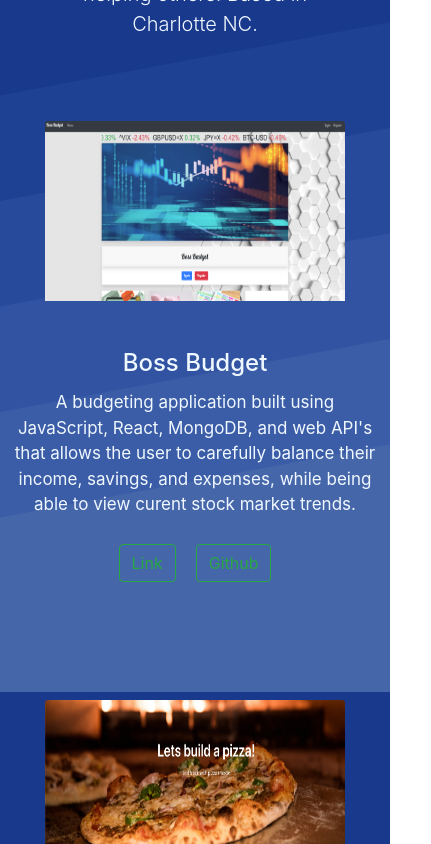
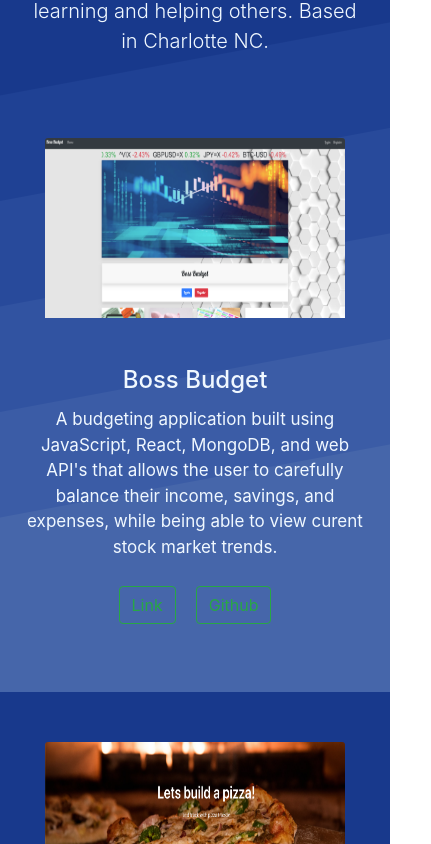
Before and after one commit to cag-martinez/Portfolio, a React (Create React App) app: page / in a window 390 px wide. Shown: the part 1840-2684 px from the top of the page, 431 px wide, since content can reach past the window. Built offline with nearby package versions, Linux system fonts and the light colour scheme; a web font is replaced by a local one.

Commit message:
fixed padding on the cards to alighn better on mobile devices

```diff
--- a/src/App.css
+++ b/src/App.css
@@ -8,6 +8,6 @@ background-size: cover;
   background-attachment: fixed;
   background-repeat: repeat; */
   color: aliceblue;
-  padding-left: 15%;
-  padding-right: 15%;
+  padding-left: 5%;
+  padding-right: 5%;
 }
--- a/src/components/Card/style.css
+++ b/src/components/Card/style.css
@@ -2,6 +2,8 @@
     width: inherit;
     margin: inherit;
     margin-top: 60px;
+    padding-left: 10%;
+    padding-right: 10%;
 }
 
 .card-body {
```
